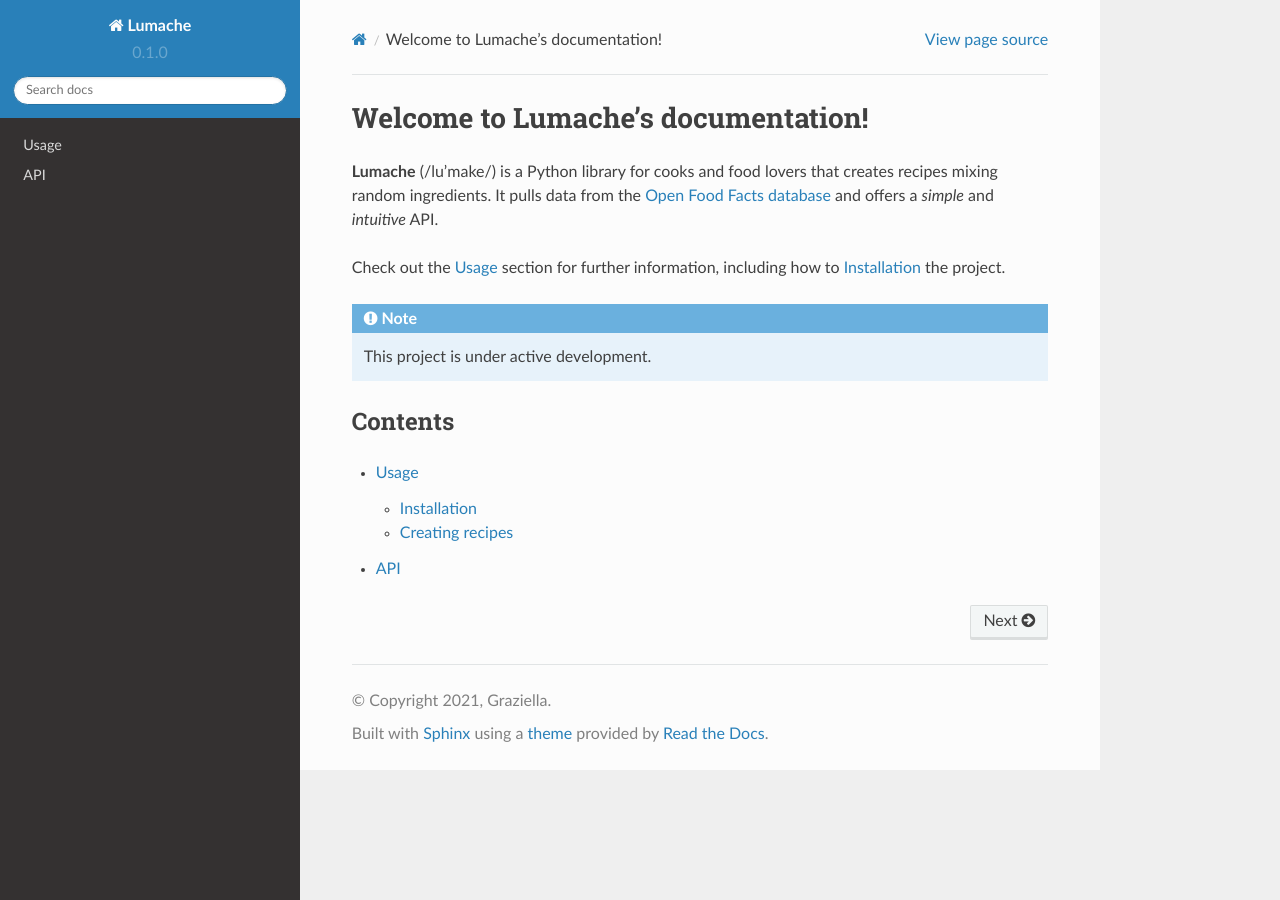
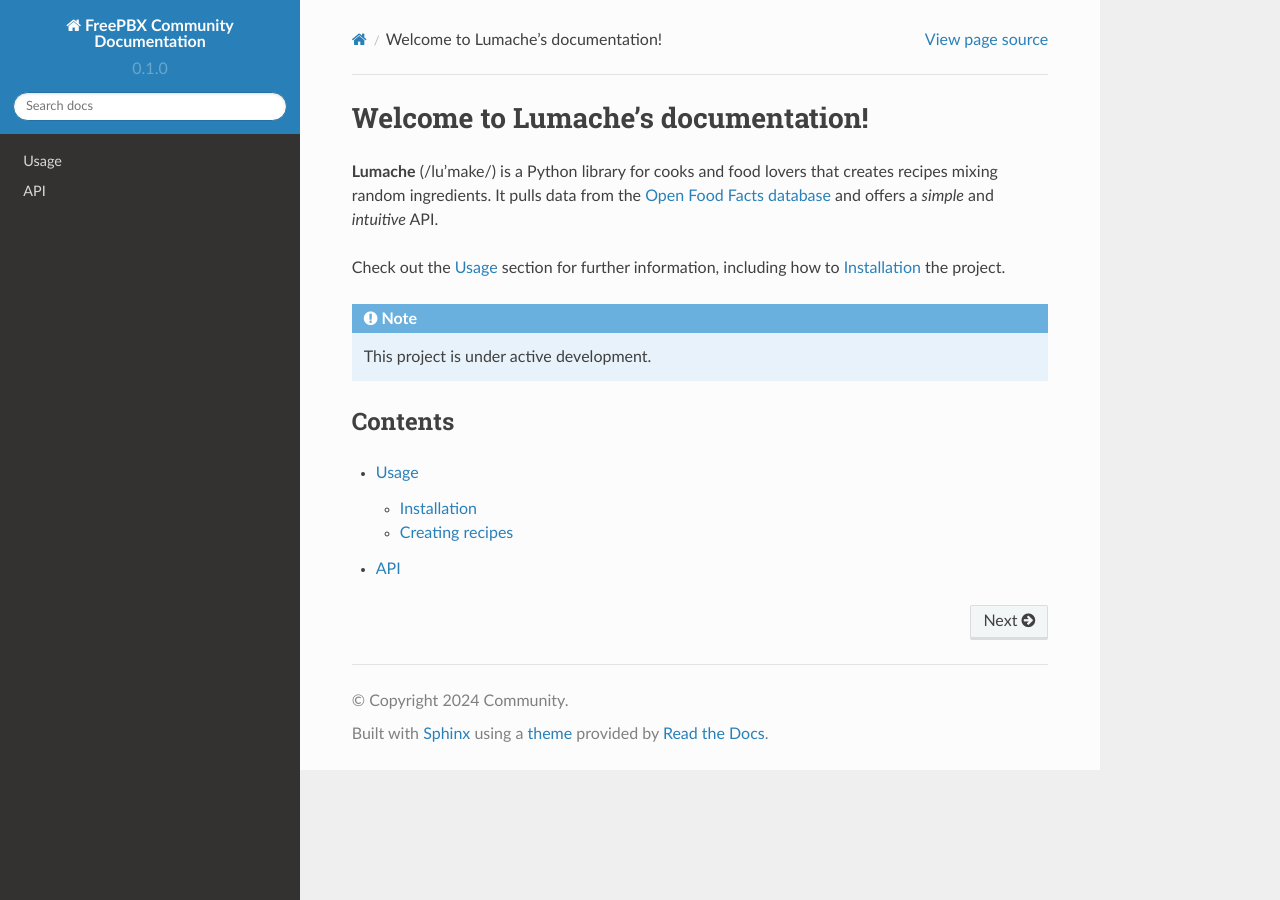
Before and after one commit to jfinstrom/FreePBX-Community-Docs, a Sphinx documentation site: the page built from docs/source/index.rst, in a window 1280 px wide. Built offline with Sphinx 7.4.7 and the Read the Docs theme 2.0.0, drawn with Linux system fonts in a browser that asks for light colours.

Commit message:
Update conf.py

```diff
--- a/docs/source/conf.py
+++ b/docs/source/conf.py
@@ -2,9 +2,9 @@
 
 # -- Project information
 
-project = 'Lumache'
-copyright = '2021, Graziella'
-author = 'Graziella'
+project = 'FreePBX Community Documentation'
+copyright = '2024 Community'
+author = 'Community'
 
 release = '0.1'
 version = '0.1.0'
```
